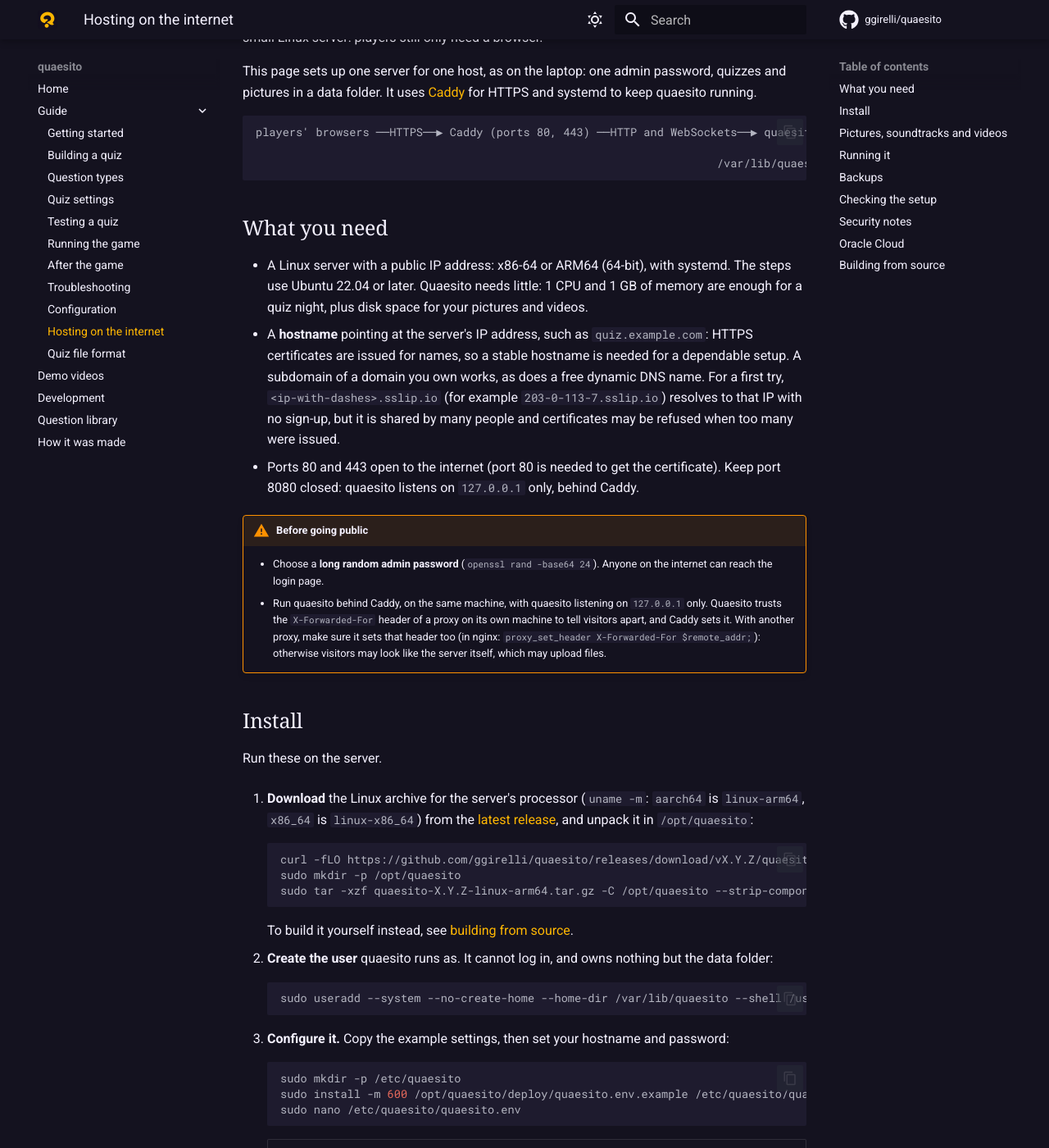
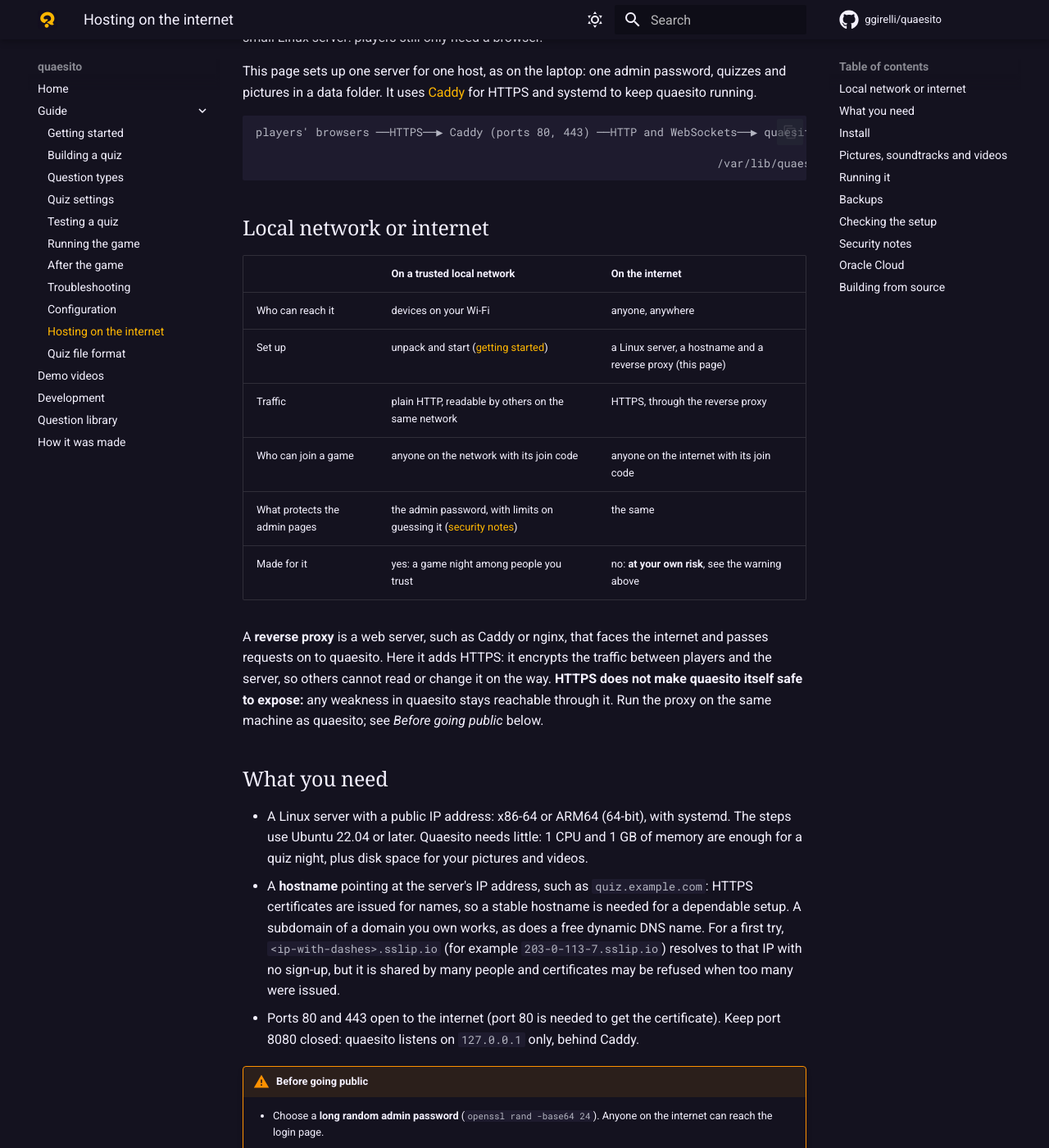
Before and after one commit to ggirelli/quaesito, an MkDocs documentation site: the page built from docs/deployment.md, in a window 1280 px wide and 1400 px high, scrolled down 504 px. Shown: the whole window at 82% size. Built offline with MkDocs 1.6.1 and Material for MkDocs 9.7.7, drawn with Linux system fonts in a browser that asks for light colours; plug-ins that fetch from the network failed and are left out.

Commit message:
docs(security): compare the local network with the internet, and what HTTPS does
The hosting page sets the two side by side (reach, traffic, joining, protection) and explains
what a reverse proxy is. SECURITY.md said not to expose quaesito without TLS, which could read
as if TLS were enough: it now says TLS protects the traffic, not quaesito, and links the
hosting guide.

Co-Authored-By: Claude Opus 5.5 <noreply@anthropic.com>

````diff
--- a/docs/deployment.md
+++ b/docs/deployment.md
@@ -29,6 +29,23 @@ players' browsers ──HTTPS──▶ Caddy (ports 80, 443) ──HTTP and WebS
                                                                                   │
                                                                      /var/lib/quaesito (data)
 ```
+
+## Local network or internet
+
+| | On a trusted local network | On the internet |
+|---|---|---|
+| Who can reach it | devices on your Wi-Fi | anyone, anywhere |
+| Set up | unpack and start ([getting started](getting-started.md)) | a Linux server, a hostname and a reverse proxy (this page) |
+| Traffic | plain HTTP, readable by others on the same network | HTTPS, through the reverse proxy |
+| Who can join a game | anyone on the network with its join code | anyone on the internet with its join code |
+| What protects the admin pages | the admin password, with limits on guessing it ([security notes](#security-notes)) | the same |
+| Made for it | yes: a game night among people you trust | no: **at your own risk**, see the warning above |
+
+A **reverse proxy** is a web server, such as Caddy or nginx, that faces the internet and passes
+requests on to quaesito. Here it adds HTTPS: it encrypts the traffic between players and the
+server, so others cannot read or change it on the way. **HTTPS does not make quaesito itself
+safe to expose:** any weakness in quaesito stays reachable through it.
+Run the proxy on the same machine as quaesito; see *Before going public* below.
 
 ## What you need
 
````
Also changed, not shown: SECURITY.md (+4 -1 lines).
